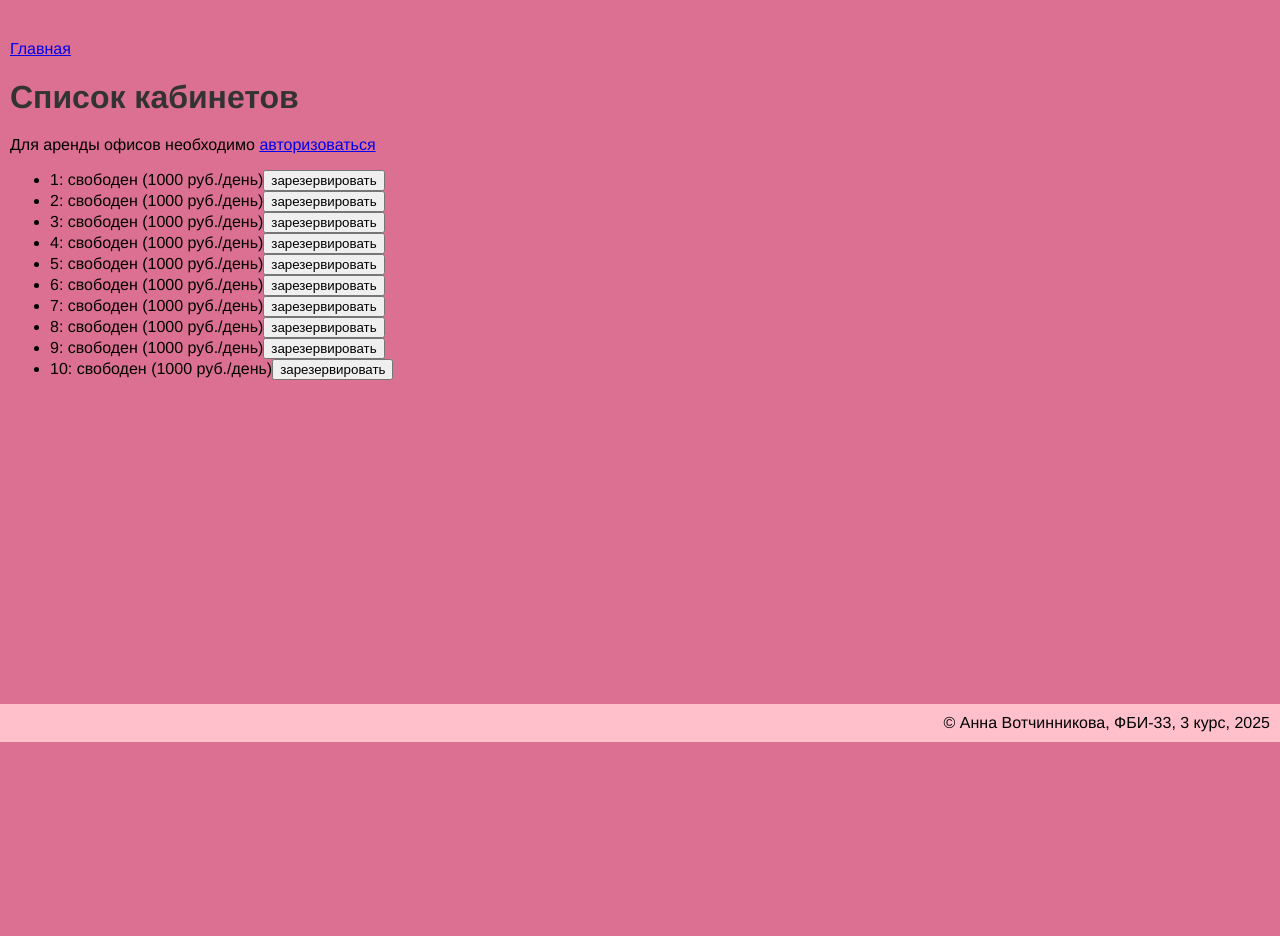
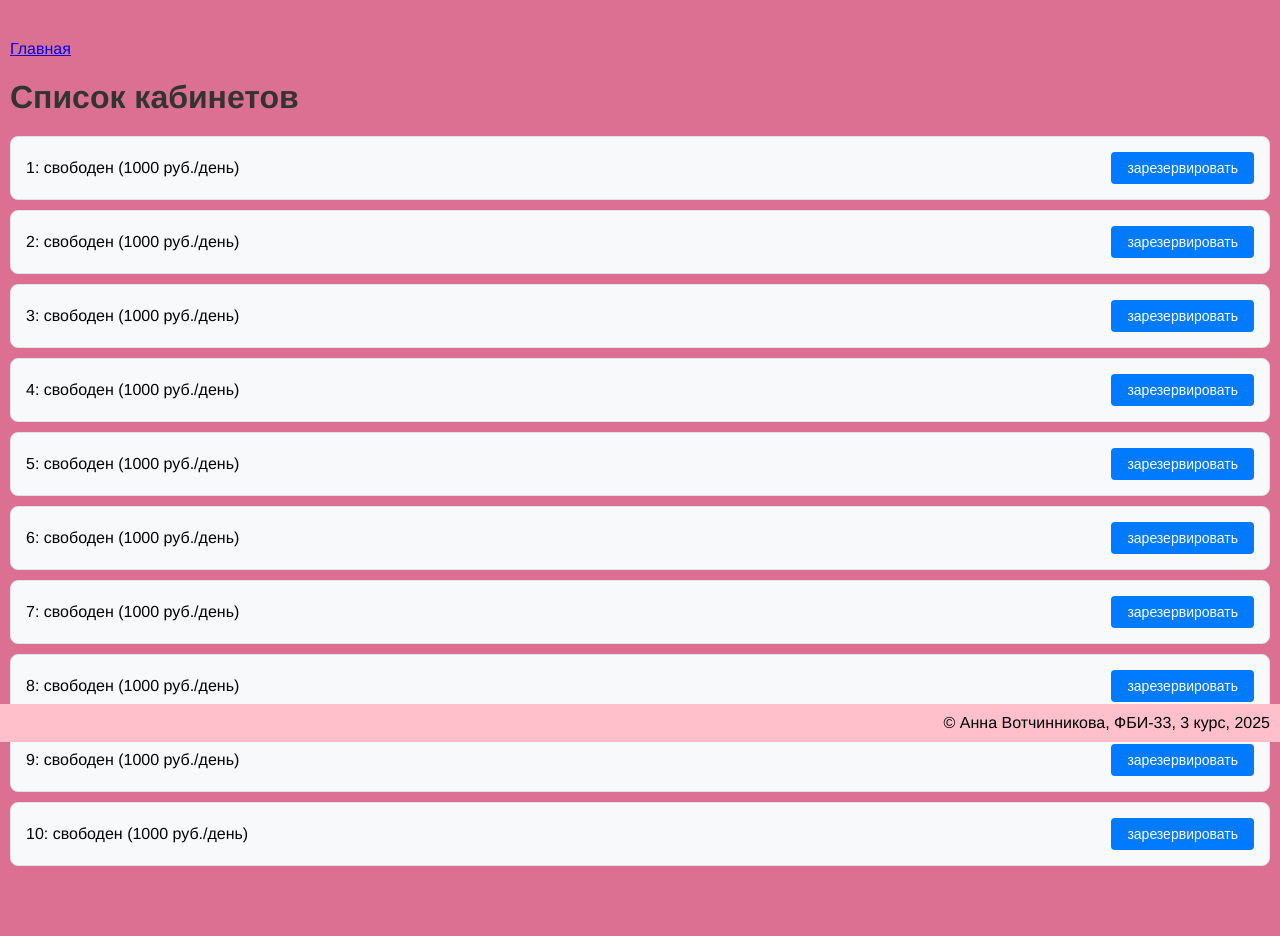
Before and after one commit to ne-anya/web-back-labs, a Flask app: page /lab6/ in a window 1280 px wide. Shown: the part 58-994 px from the top of the page. Before the commit the page ends 800 px from the top, so only its background shows below. Run offline with Flask 3, Linux system fonts and the light colour scheme.

Commit message:
Стили

```diff
--- /dev/null
+++ b/static/lab6.css
@@ -0,0 +1,56 @@
+#office-list {
+    list-style-type: none;
+    padding: 0;
+    margin: 20px 0;
+}
+#office-list li {
+    background: #f8f9fa;
+    border: 1px solid #dee2e6;
+    margin: 10px 0;
+    padding: 15px;
+    border-radius: 8px;
+    display: flex;
+    justify-content: space-between;
+    align-items: center;
+}
+
+        button {
+            background: #007bff;
+            color: white;
+            border: none;
+            padding: 8px 16px;
+            border-radius: 4px;
+            cursor: pointer;
+            font-size: 14px;
+            margin-left: 10px;
+        }
+
+        button:hover {
+            background: #0056b3;
+        }
+
+        button:nth-child(2) {
+            background: #dc3545;
+        }
+
+        button:nth-child(2):hover {
+            background: #c82333;
+        }
+
+        h1 {
+            color: #333;
+            margin-bottom: 20px;
+        }
+
+        .total-cost {
+            background: #e7f3ff;
+            padding: 15px;
+            border-radius: 8px;
+            margin-top: 20px;
+            font-weight: bold;
+        }
+
+        .total-cost span {
+            color: #007bff;
+            font-size: 1.2em;
+        }
--- a/templates/lab6/lab6.html
+++ b/templates/lab6/lab6.html
@@ -1,6 +1,7 @@
 {% extends "base.html" %}
 
 {% block lab %}Лабораторная работа 6{% endblock %}
+{% block style_lab %}<link rel="stylesheet" href="{{ url_for('static', filename='lab6.css')}}">{% endblock %}
 
 {% block script %}
     <script>
@@ -145,14 +146,21 @@
 {% endblock %}
 
 {% block main %}
-    <h1>Список кабинетов</h1>
+    <div class="container">
+        <h1>Список кабинетов</h1>
 
-    {% if session.get('login') %}
-        <p>Текущий пользователь: <strong>{{ session.get('login') }}</strong></p>
-        <p>Общая стоимость вашей аренды: <strong><span id="total-cost">0</span> руб./день</strong></p>
-    {% else %}
-        <p>Для аренды офисов необходимо <a href="{{ url_for('lab6.login') }}">авторизоваться</a></p>
-    {% endif %}
+        {% if session.get('login') %}
+            <div style="background: #d4edda; padding: 10px; border-radius: 5px; margin-bottom: 20px;">
+                <strong>Пользователь:</strong> {{ session.get('login') }}
+            </div>
+        {% endif %}
 
-    <ul id="office-list"></ul>
+        <ul id="office-list"></ul>
+
+        {% if session.get('login') %}
+            <div class="total-cost">
+                Общая стоимость аренды: <span id="total-cost">0</span> руб./день
+            </div>
+        {% endif %}
+    </div>
 {% endblock %}
```
